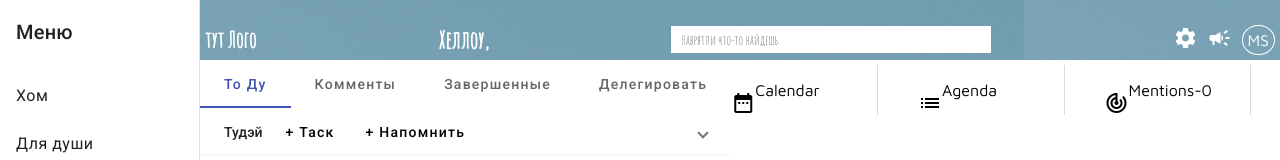
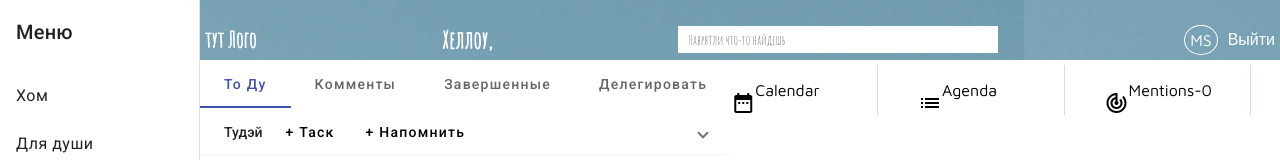
Before and after one commit to qoolebyaqa/RS-Clone, an Angular app in the folder rs-clone/: page / in a window 1280 px wide. Shown: the top 160 px of the page. Built offline with nearby package versions, Linux system fonts and the light colour scheme; sample sign-in values are in the browser's storage.

Commit message:
feat: add logout funtion

```diff
--- a/rs-clone/src/app/components/core/header/header.component.html
+++ b/rs-clone/src/app/components/core/header/header.component.html
@@ -4,14 +4,14 @@
       <h2 class="header__user">Хеллоу, {{ serv.username }}</h2>
       <input class="search-input" type="text" placeholder="Наврятли что-то найдешь">
       <div class="header__tools">
-
-          <a class="header__settings">
+          <!-- <a class="header__settings">
               <mat-icon aria-hidden="false" aria-label="Example home icon" fontIcon="settings"></mat-icon>
           </a>
           <a class="header__news">
               <mat-icon aria-hidden="false" aria-label="Example home icon" fontIcon="campaign"></mat-icon>
-          </a>
+          </a> -->
           <a class="user__avatar" routerLink="profile-page">MS</a>
+          <a type="button" (click)="logOut()" class="login-button" routerLink="login">Выйти</a>
       </div>
   </div>
 </header>
--- a/rs-clone/src/app/components/core/header/header.component.scss
+++ b/rs-clone/src/app/components/core/header/header.component.scss
@@ -48,4 +48,13 @@ a {
   font-style: 300px;
   border: 1px solid white;
   border-radius: 50%;
+  margin-right: 10px;
 }
+
+.login-button {
+  transition: all .3s;
+}
+.login-button:hover {
+  cursor: pointer;
+  color: lightblue;
+}
--- a/rs-clone/src/app/components/core/header/header.component.ts
+++ b/rs-clone/src/app/components/core/header/header.component.ts
@@ -9,6 +9,9 @@ import { NewserviceService } from 'src/app/newservice.service';
 export class HeaderComponent {
 
   @Input() ActiveUser?: string;
+  @Input() logOut() {
+    localStorage.clear();
+  }
 
   constructor(public serv: NewserviceService) {
 
```
